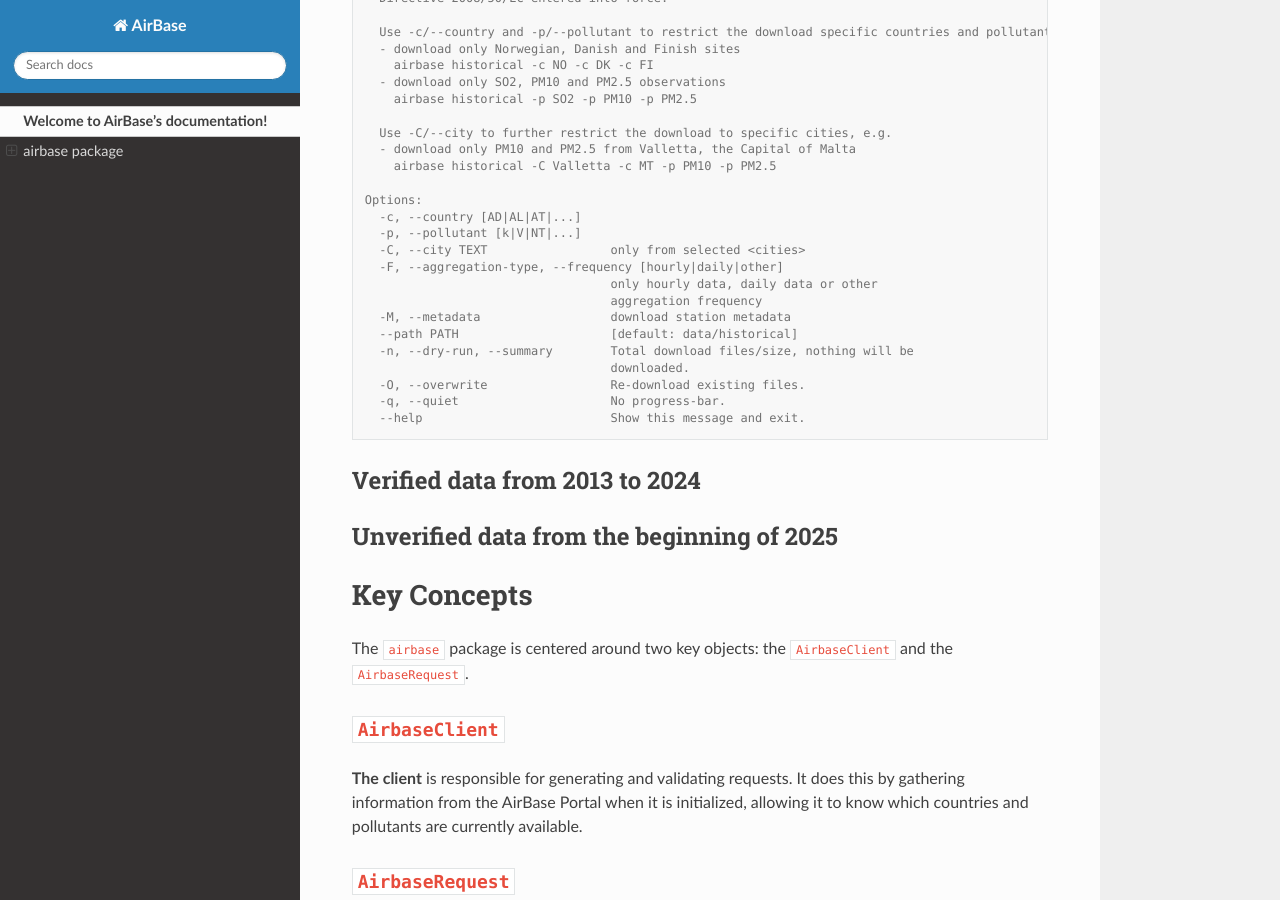
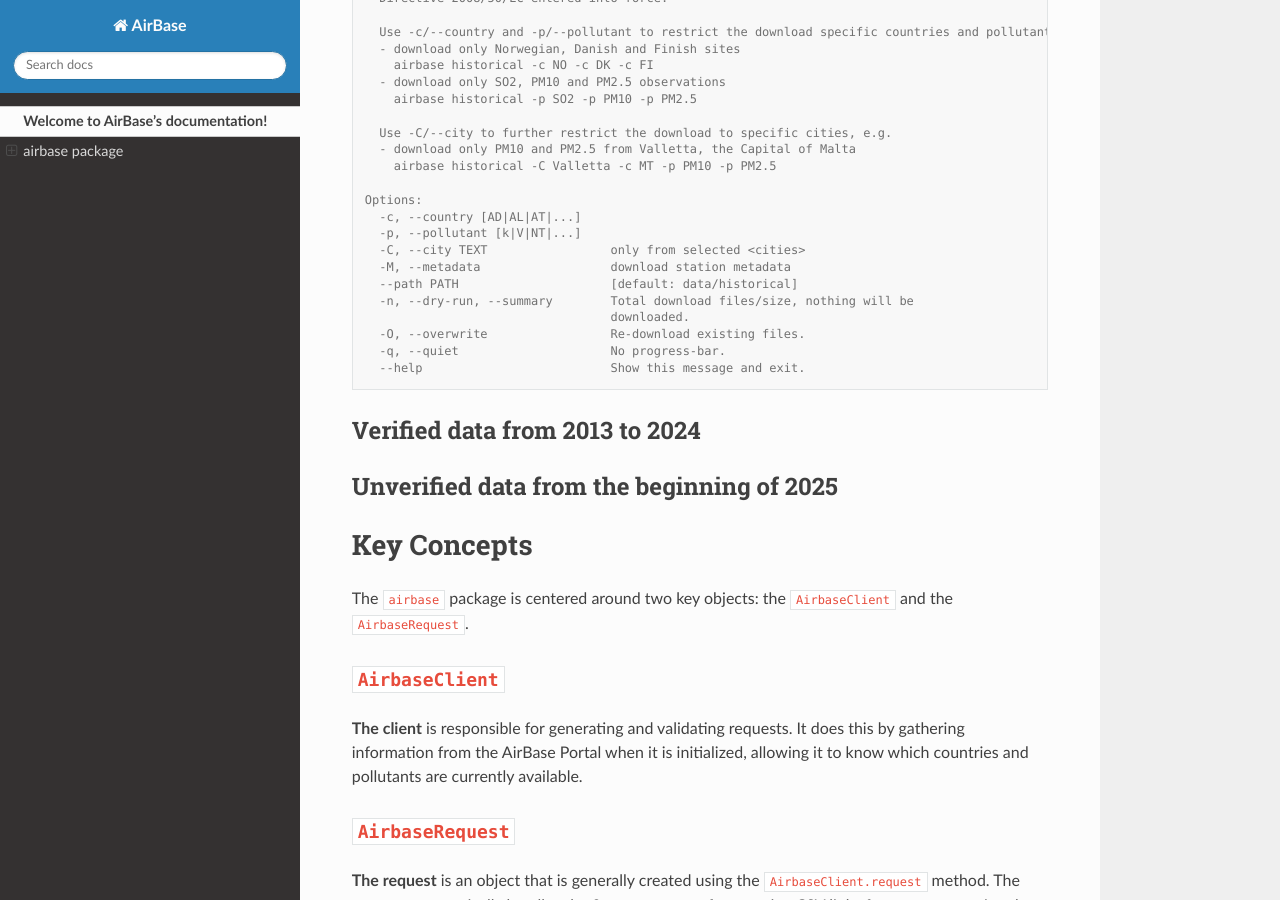
Before and after one commit to JohnPaton/airbase, a Sphinx documentation site: the page built from docs/source/index.rst, in a window 1280 px wide and 900 px high, scrolled down 1574 px. Built offline with Sphinx 7.4.7 and the Read the Docs theme 3.1.0, drawn with Linux system fonts in a browser that asks for light colours.

Commit message:
remove --frequency option from CLI

```diff
--- a/docs/source/index.rst
+++ b/docs/source/index.rst
@@ -95,9 +95,6 @@
      -c, --country [AD|AL|AT|...]
      -p, --pollutant [k|V|NT|...]
      -C, --city TEXT                 only from selected <cities>
-     -F, --aggregation-type, --frequency [hourly|daily|other]
-                                     only hourly data, daily data or other
-                                     aggregation frequency
      -M, --metadata                  download station metadata
      --path PATH                     [default: data/historical]
      -n, --dry-run, --summary        Total download files/size, nothing will be
@@ -130,9 +127,6 @@
      -c, --country [AD|AL|AT|...]
      -p, --pollutant [k|V|NT|...]
      -C, --city TEXT                 only from selected <cities>
-     -F, --aggregation-type, --frequency [hourly|daily|other]
-                                     only hourly data, daily data or other
-                                     aggregation frequency
      -M, --metadata                  download station metadata
      --path PATH                     [default: data/verified]
      -n, --dry-run, --summary        Total download files/size, nothing will be
@@ -164,9 +158,6 @@
      -c, --country [AD|AL|AT|...]
      -p, --pollutant [k|V|NT|...]
      -C, --city TEXT                 only from selected <cities>
-     -F, --aggregation-type, --frequency [hourly|daily|other]
-                                     only hourly data, daily data or other
-                                     aggregation frequency
      -M, --metadata                  download station metadata
      --path PATH                     [default: data/unverified]
      -n, --dry-run, --summary        Total download files/size, nothing will be
```
Also changed, not shown: README.md (+0 -9 lines), 2 other files.
